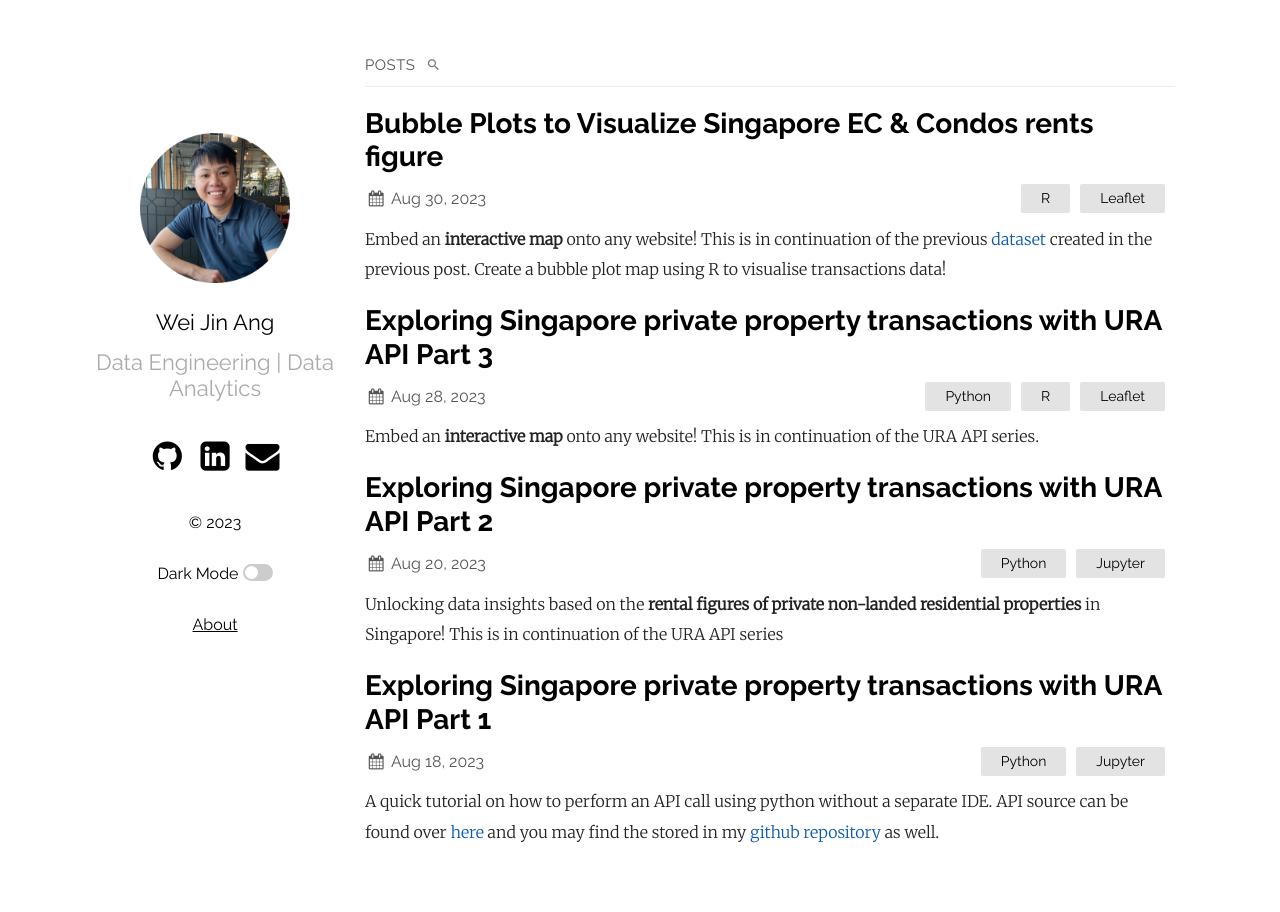
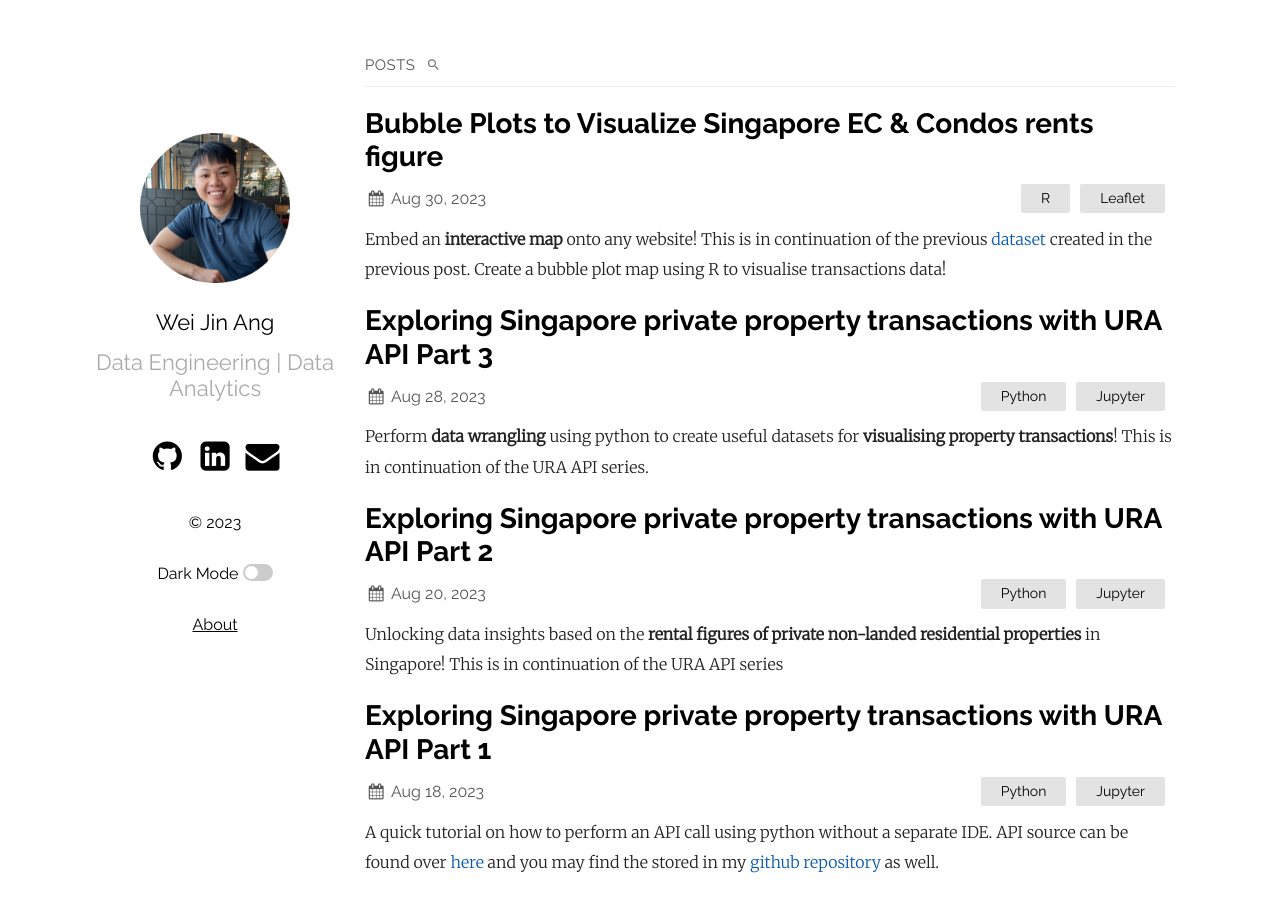
Before and after one commit to wjang96/wjang96.github.io, a Jekyll site: the page built from index.md, in a window 1280 px wide and 922 px high. Shown: the top 912 px of the window. Built offline with Jekyll 4.4.1, drawn with Linux system fonts in a browser that asks for light colours.

Commit message:
Update 2023-08-28-Exploring Singapore private property transactions with URA API Part 3.markdown

````diff
--- a/_posts/2023-08-28-Exploring Singapore private property transactions with URA API Part 3.markdown
+++ b/_posts/2023-08-28-Exploring Singapore private property transactions with URA API Part 3.markdown
@@ -2,12 +2,12 @@
 layout: post
 title:  "Exploring Singapore private property transactions with URA API Part 3"
 date:   2023-08-28 20:53:58 +0800
-categories: Python R Leaflet
+categories: Python Jupyter
 ---
 
-Embed an **interactive map** onto any website! This is in continuation of the URA API series.
+Perform **data wrangling** using python to create useful datasets for **visualising property transactions**! This is in continuation of the URA API series.
 
-**Below contains a data wrangling python script and creating a leaflet map using R script to unlock insights of the transactions data**
+**Below contains data wrangling python scripts to create datasets for useful visualisations later**
 
 {: class="table-of-content"}
 * TOC
@@ -142,7 +142,6 @@ df_merged.to_csv(f'transactions_resi_project_bedroom_index_{refperiod}.csv', na_
 three_bedder_df.to_csv(f'transactions_three_bedder_{refperiod}.csv', na_rep='N/A', quoting=csv.QUOTE_NONE, index=False)
 ```
 
-## 9. Leaflet and Bubble Plots using R
-To add bubbles in specific locations, we use the addCircles function. The parameters lng and lat refer to the longitude and latitude. The radius determines the size of the bubble, which we set to be proportional to the square root of the average price. We can also display a pop up when the user’s mouse hovers over the bubble. In our case we display the project name, average price, district.
-{% include bubbleprop.html %}
+We have now prepared 2 datasets for useful visualisations later.
+
 [gitrepo]: https://github.com/cgcai/SVY21
````
